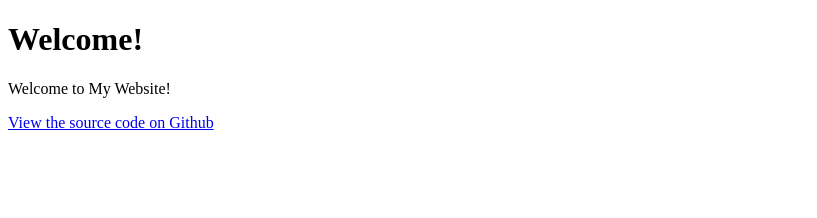
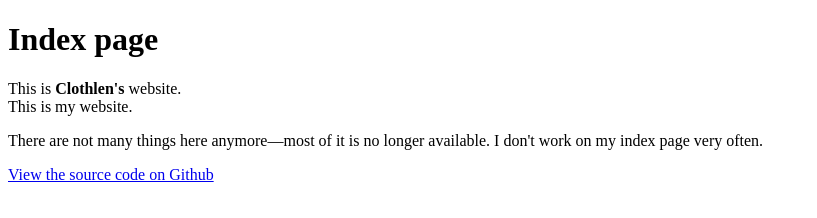
Before and after one commit to Clothlen/clothlen.github.io, a plain HTML site: page index.html in a window 1280 px wide. Shown: the whole page, without its empty margins (0-817 px from the left). Drawn offline with Linux system fonts and the light colour scheme.

Commit message:
DEPLOY from src

```diff
--- a/index.html
+++ b/index.html
@@ -2,14 +2,22 @@
 <html>
 	<head>
 		<meta charset="utf-8">
-		<title>Welcome!</title>
+		<title>Index page</title>
 	</head>
 	<body>
 		<header>
-			<h1>Welcome!</h1>
+			<h1>Index page</h1>
 		</header>
 		<main>
-			<p>Welcome to My Website!</p>
+			<p>
+This is <b>Clothlen's</b> website.
+<br>
+This is my website.
+</p>
+
+There are not many things here anymore—most of it is no longer available.
+
+I don't work on my index page very often.
 		</main>
 		<footer>
 			<p class="github"><a href="https://github.com/Clothlen/clothlen.github.io-src">
```
